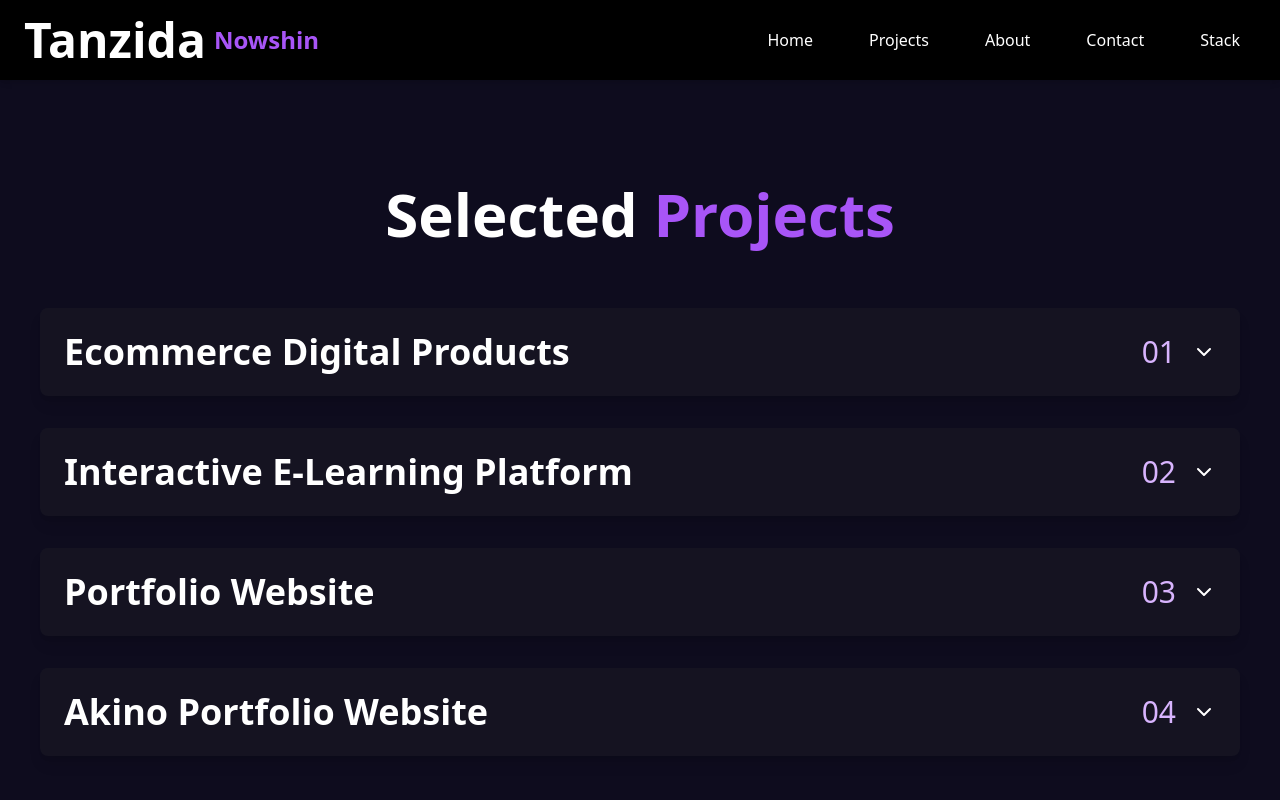
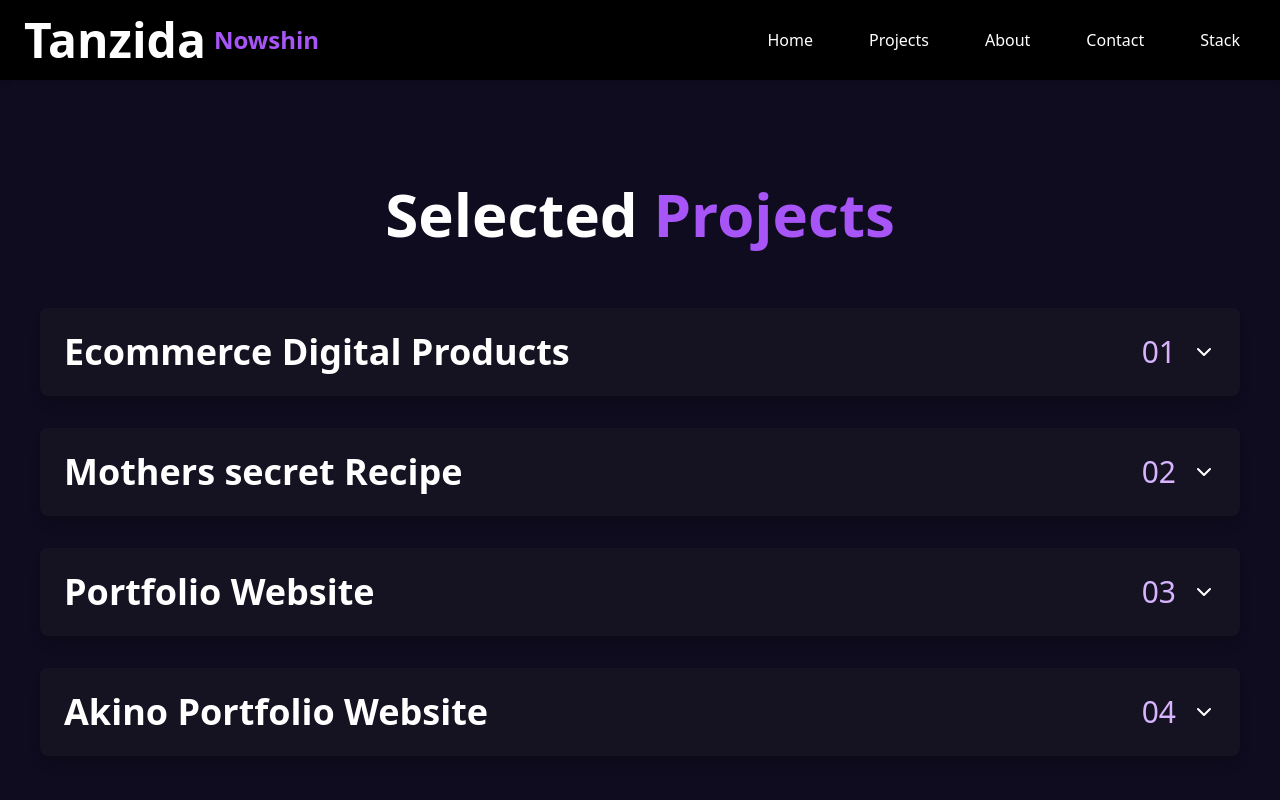
Before and after one commit to Tanzida999/my-portfolio, a React (Create React App) app in the folder frontend/: page /projects in a window 1280 px wide. Shown: the top 800 px of the page. Built offline with nearby package versions, Linux system fonts and the light colour scheme.

Commit message:
Projects uodated

```diff
--- a/frontend/package.json
+++ b/frontend/package.json
@@ -20,7 +20,9 @@
     "start": "react-scripts start",
     "build": "react-scripts build",
     "test": "react-scripts test",
-    "eject": "react-scripts eject"
+    "eject": "react-scripts eject",
+    "predeploy": "npm run build",
+    "deploy": "gh-pages -d dist"
   },
   "eslintConfig": {
     "extends": [
--- a/frontend/src/pages/Projects.tsx
+++ b/frontend/src/pages/Projects.tsx
@@ -1,7 +1,8 @@
 import { motion, AnimatePresence } from "framer-motion";
 import { useState } from "react";
 import project1 from "../../src/images/project-1.png";
-import project2 from "../../src/images/project-2.png";
+import project3 from "../../src/images/my-portfolio.png";
+import project2 from "../../src/images/mothers-secretprecipee.png";
 import { FaGithub } from "react-icons/fa";
 import { HiOutlineExternalLink } from "react-icons/hi";
 import { FiChevronDown } from "react-icons/fi";
@@ -17,12 +18,12 @@ const portfolioProjects = [
     type: "fullstack",
   },
   {
-    title: "Interactive E-Learning Platform",
+    title: "Mothers secret Recipe",
     desc: "Lorem",
     devstack: "MongoDB, Express, React, Node.js",
-    link: "#",
-    git: "#",
-    src: project1,
+    link: "https://silly-granita-f4b8be.netlify.app/",
+    git: "https://github.com/Tanzida999/E-Commerce-Websiite",
+    src: project2,
     type: "Frontend",
   },
   {
@@ -31,7 +32,7 @@ const portfolioProjects = [
     devstack: "MongoDB, Express, React, Node.js",
     link: "#",
     git: "https://github.com/Tanzida999/my-portfolio",
-    src: project1,
+    src: project3,
     type: "Frontend",
   },
   {
```
Also changed, not shown: frontend/src/images/my-portfolio.png (added), 1 other file (tests, documents, lock files or other folders).
